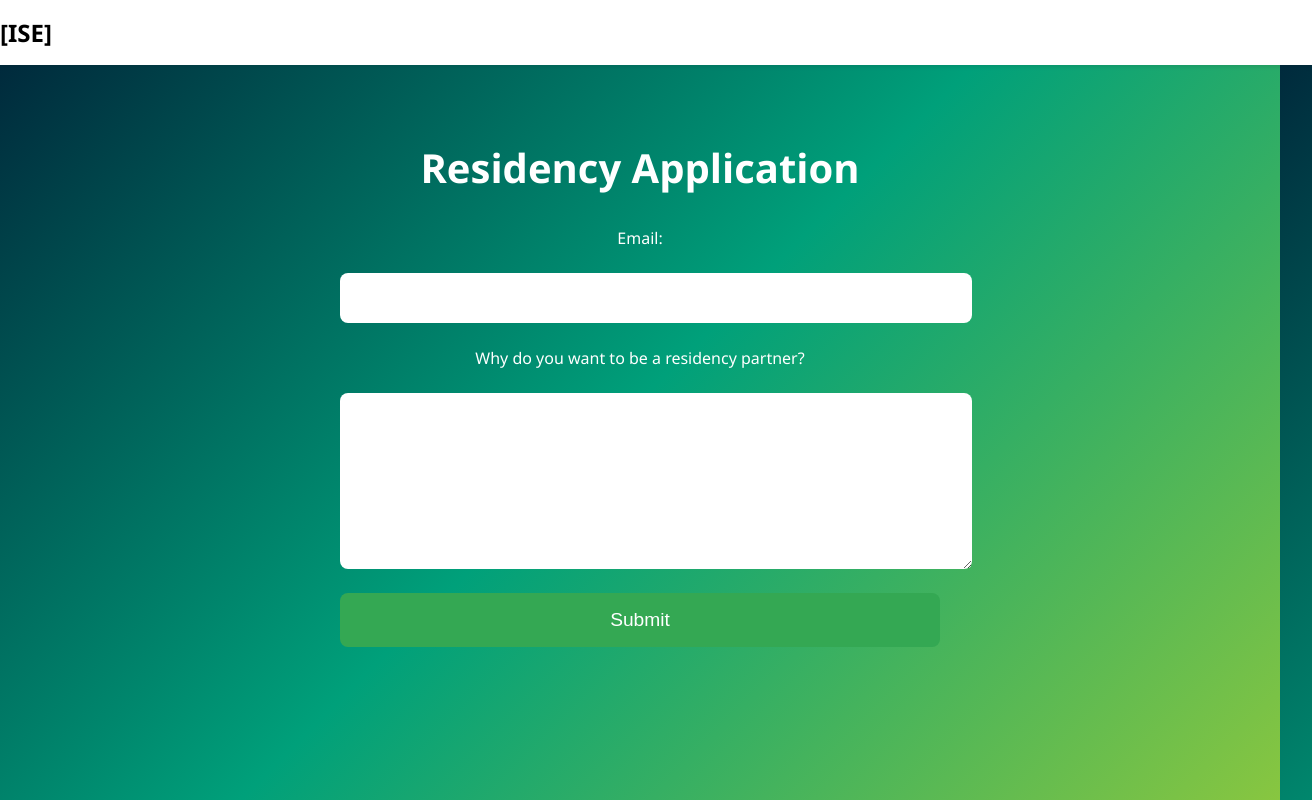
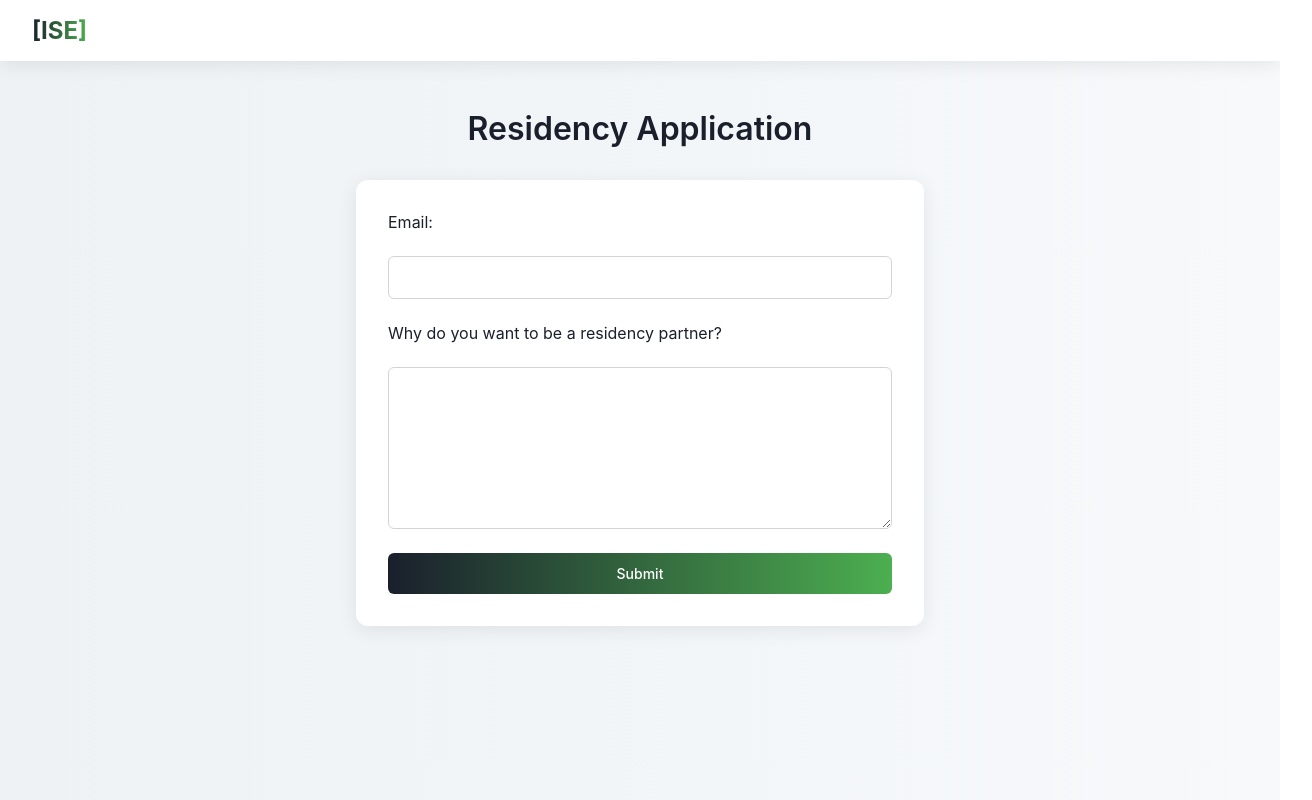
Before and after one commit to AndyCao555/ResidencyWebApp-fix, a website: page CompanyApplication.html in a window 1280 px wide. Shown: the whole page, 1312 px wide, since content can reach past the window. Drawn offline with Linux system fonts and the light colour scheme.

Commit message:
Styling on compnayapplication.css

```diff
--- a/CompanyApplication.css
+++ b/CompanyApplication.css
@@ -1,21 +1,26 @@
 /* Css for CompanyApplication.html */
 
+* {
+    margin: 0;
+    padding: 0;
+    box-sizing: border-box;
+    font-family: 'Inter', sans-serif;
+}
+
 body {
-    margin: 0;
-    font-family: 'Segoe UI', Tahoma, Geneva, Verdana, sans-serif;
-    background: linear-gradient(135deg, #002238, #00a07a, #88c640);
-    color: #ffffff;
+    background: linear-gradient(to right, #EEF2F5, #F7F9FB);
+    min-height: 100vh;
+    color: #1A1F2C;
     display: flex;
     flex-direction: column;
     align-items: center;
-    min-height: 100vh;
 }
 
 .header {
     width: 100%;
     background-color: white;
     padding: 1rem 2rem;
-    box-shadow: 0 2px 4px rgba(0,0,0,0.1);
+    box-shadow: 0 4px 20px rgba(0, 0, 0, 0.08);
     display: flex;
     align-items: center;
 }
@@ -23,7 +28,10 @@ body {
 .logo {
     font-weight: bold;
     font-size: 1.5rem;
-    color: black;
+    background: linear-gradient(to right, #1A1F2C, #4CAF50);
+    background-clip: text;
+    -webkit-background-clip: text;
+    -webkit-text-fill-color: transparent;
 }
 
 .main-content {
@@ -34,45 +42,89 @@ body {
     padding: 3rem 1rem;
     width: 100%;
     max-width: 600px;
+}
+
+h1 {
+    font-size: 2rem;
+    font-weight: 600;
+    color: #1A1F2C;
+    margin-bottom: 2rem;
     text-align: center;
 }
 
-h1 {
-    font-size: 2.5rem;
-    margin-bottom: 2rem;
-}
-
 .application-form {
+    background: white;
+    border-radius: 12px;
+    padding: 2rem;
+    width: 100%;
+    box-shadow: 0 4px 20px rgba(0, 0, 0, 0.08);
     display: flex;
     flex-direction: column;
     gap: 1.5rem;
-    width: 100%;
+}
+
+.form-group {
+    margin-bottom: 1rem;
+}
+
+.form-group label {
+    display: block;
+    margin-bottom: 0.5rem;
+    font-size: 0.875rem;
+    font-weight: 500;
+    color: #374151;
 }
 
 input[type="email"],
 textarea {
     width: 100%;
-    padding: 1rem;
-    border: none;
-    border-radius: 8px;
-    font-size: 1rem;
+    padding: 0.75rem 1rem;
+    border: 1px solid #D1D5DB;
+    border-radius: 6px;
+    font-size: 0.875rem;
+    transition: all 0.2s;
+}
+
+input[type="email"]:focus,
+textarea:focus {
+    outline: none;
+    border-color: #4CAF50;
+    box-shadow: 0 0 0 3px rgba(76, 175, 80, 0.12);
 }
 
 textarea {
     resize: vertical;
+    min-height: 120px;
 }
 
 button {
-    padding: 1rem;
-    font-size: 1.2rem;
-    background-color: #34a853;
+    padding: 0.75rem 1.5rem;
+    font-size: 0.875rem;
+    font-weight: 500;
+    background: linear-gradient(to right, #1A1F2C, #4CAF50);
     color: white;
     border: none;
-    border-radius: 8px;
+    border-radius: 6px;
     cursor: pointer;
-    transition: background-color 0.3s ease;
+    transition: all 0.2s;
 }
 
 button:hover {
-    background-color: #2c8e46;
+    opacity: 0.9;
+    transform: translateY(-1px);
+    box-shadow: 0 4px 15px rgba(76, 175, 80, 0.3);
 }
+
+@media (max-width: 768px) {
+    .main-content {
+        padding: 2rem 1rem;
+    }
+
+    .application-form {
+        padding: 1.5rem;
+    }
+
+    h1 {
+        font-size: 1.75rem;
+    }
+}
--- /dev/null
+++ b/package.json
@@ -0,0 +1,5 @@
+{
+  "dependencies": {
+    "dotenv": "^16.5.0"
+  }
+}
```
Also changed, not shown: 1 other file.
